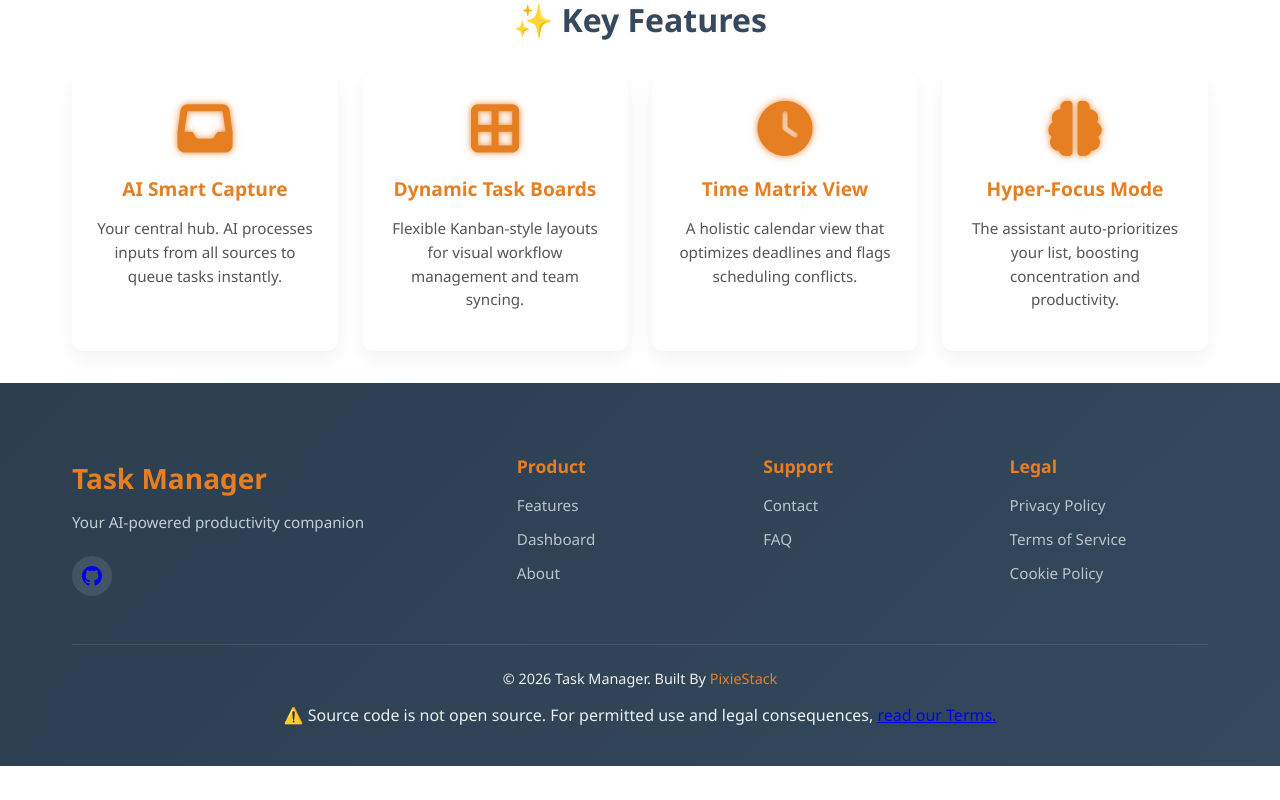
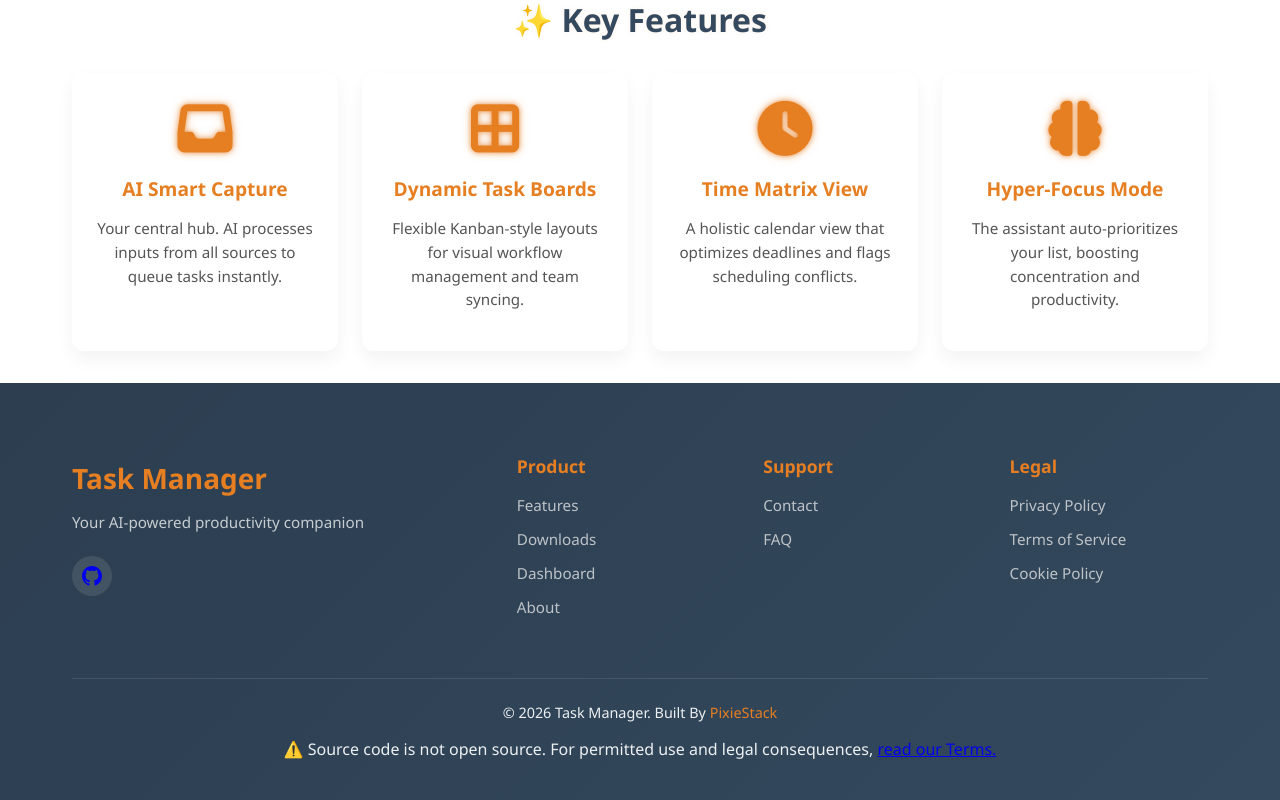
Before and after one commit to PixieStack/task-management, an Angular app in the folder frontend/: page / in a window 1280 px wide. Shown: the part 552-1352 px from the top of the page. Before the commit the page ends 1318 px from the top, so only its background shows below. Built offline with nearby package versions, Linux system fonts and the light colour scheme.

Commit message:
Expose Downloads page from footer

```diff
--- a/frontend/src/app/shared/footer/footer.component.ts
+++ b/frontend/src/app/shared/footer/footer.component.ts
@@ -16,6 +16,7 @@ export class FooterComponent {
   footerLinks = {
     product: [
       { label: 'Features', route: '/key-features' },
+      { label: 'Downloads', route: '/downloads' },
       { label: 'Dashboard', route: '/dashboard', protected: true },
       { label: 'About', route: '/about' },
     ],
```
